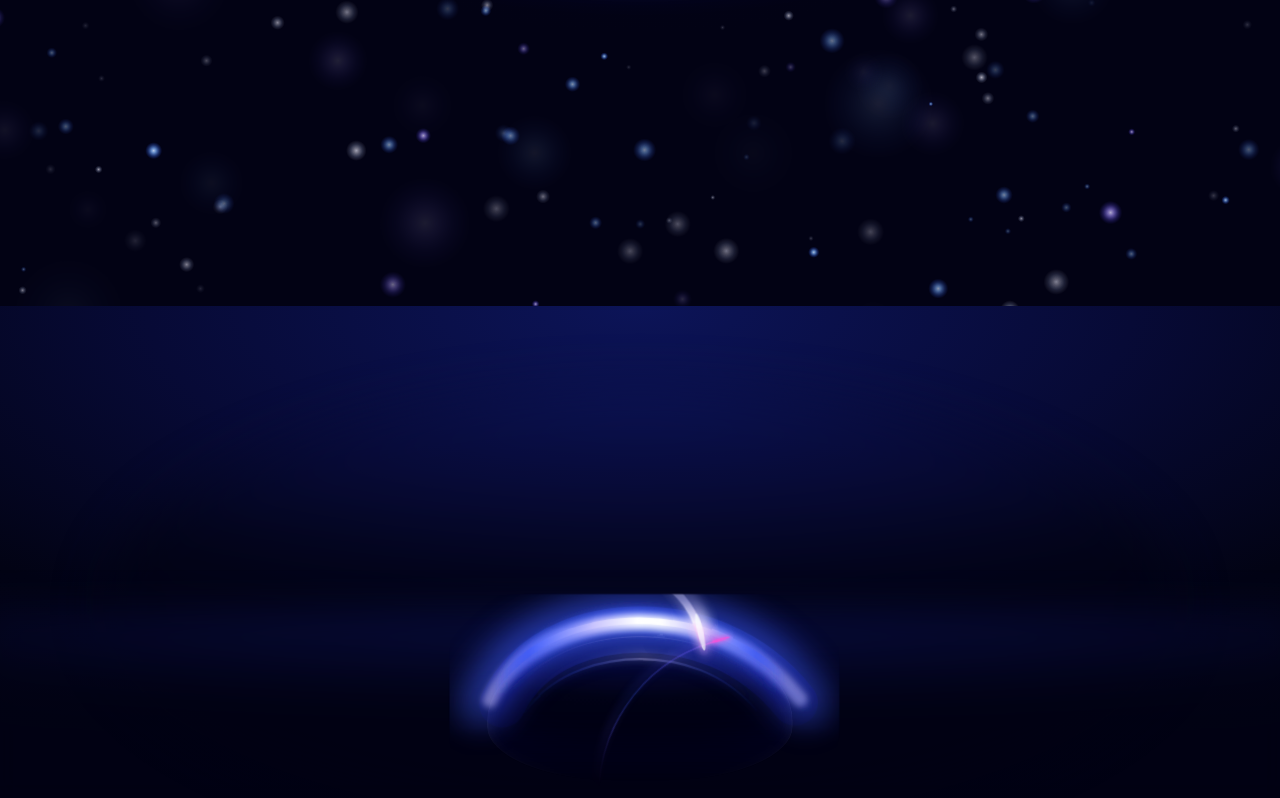
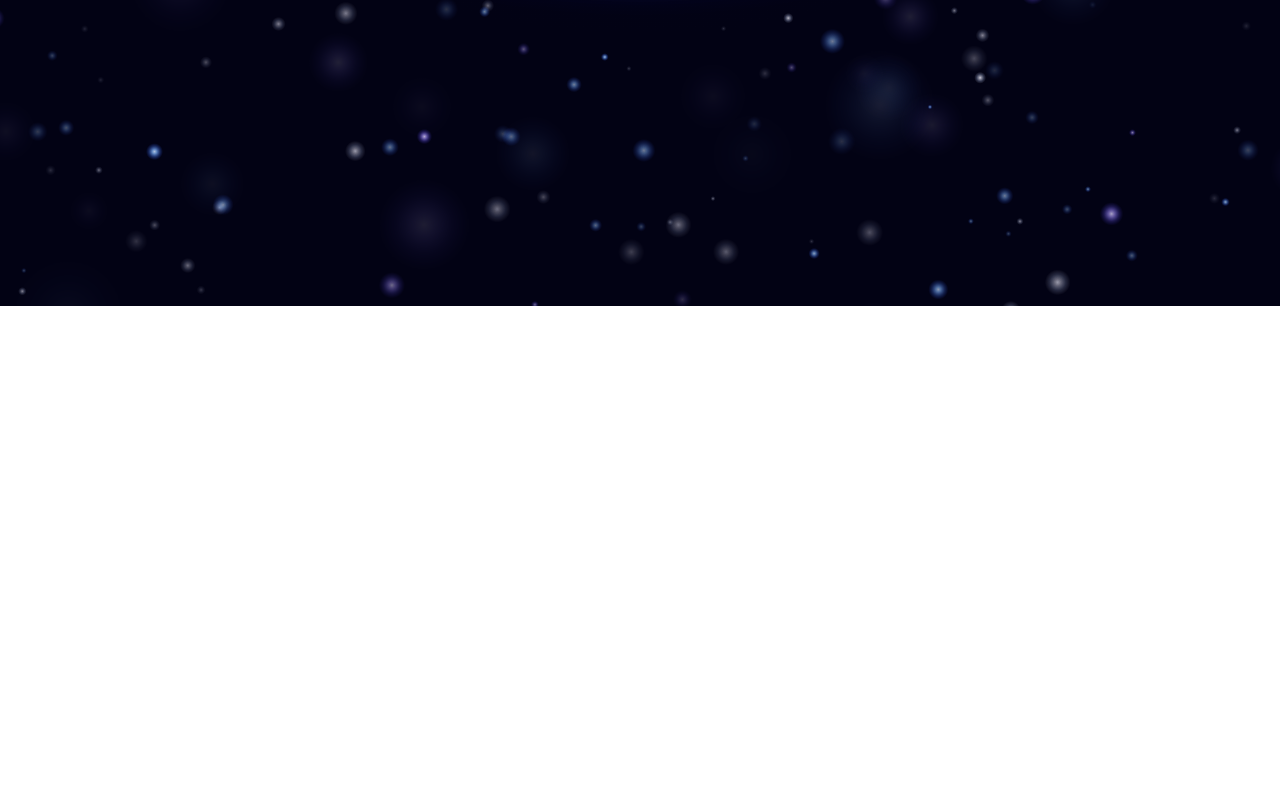
Before and after one commit to Sahil-Hode/animation-work, a Next.js app: page / in a window 1280 px wide. Shown: the part 494-1292 px from the top of the page. After the commit the page ends 800 px from the top, so only its background shows below. Built offline with nearby package versions, Linux system fonts and the light colour scheme.

Commit message:
feat: add LandingPage component with Navbar and Hero sections

```diff
--- a/src/components/LandingPage.tsx
+++ b/src/components/LandingPage.tsx
@@ -2,7 +2,6 @@ import "./landing.css";
 import { display, sans } from "./fonts";
 import { Hero } from "./Hero";
 import { Navbar } from "./Navbar";
-import { GlassArcSection } from "./GlassArcSection";
 
 export function LandingPage() {
   return (
@@ -10,7 +9,6 @@ export function LandingPage() {
       <Navbar />
       <main>
         <Hero />
-        <GlassArcSection />
       </main>
     </div>
   );
```
